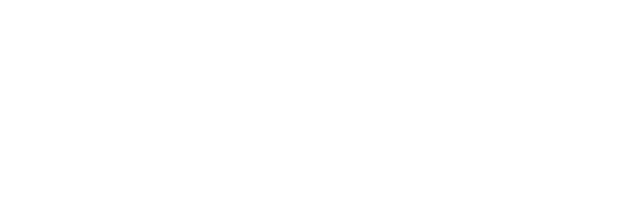
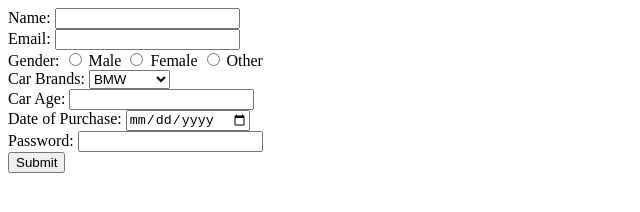
Before and after one commit to acciojob/car-insurance-form-SudeepGhosh12, a website: page main.html in a window 1280 px wide. Shown: the whole page, without its empty margins (0-640 px from the left). Drawn offline with Linux system fonts and the light colour scheme.

Commit message:
created a submission

```diff
--- a/main.html
+++ b/main.html
@@ -8,6 +8,46 @@
 
 <body>
 	<!-- the entire body must be written by student -->
+	    <form method="POST">
+        <label for="name">Name:</label>
+        <input type="text" id="name" name="name" required>
+        <br>
+
+        <label for="email">Email:</label>
+        <input type="email" id="email" name="email" required>
+        <br>
+
+        <label>Gender:</label>
+        <input type="radio" id="male" name="gender" value="Male" required>
+        <label for="male">Male</label>
+        <input type="radio" id="female" name="gender" value="Female" required>
+        <label for="female">Female</label>
+        <input type="radio" id="other" name="gender" value="Other" required>
+        <label for="other">Other</label>
+        <br>
+
+        <label for="cars">Car Brands:</label>
+        <select id="cars" name="cars">
+            <option value="bmw">BMW</option>
+            <option value="audi">Audi</option>
+            <option value="mercedes">Mercedes</option>
+        </select>
+        <br>
+
+        <label for="carage">Car Age:</label>
+        <input type="number" id="carage" name="carage" required>
+        <br>
+
+        <label for="dop">Date of Purchase:</label>
+        <input type="date" id="dop" name="dop" required>
+        <br>
+
+        <label for="password">Password:</label>
+        <input type="password" id="password" name="password" required>
+        <br>
+
+        <button type="submit">Submit</button>
+    </form>
     <script type="text/javascript" src="./script.js">
 </script>
 
```
